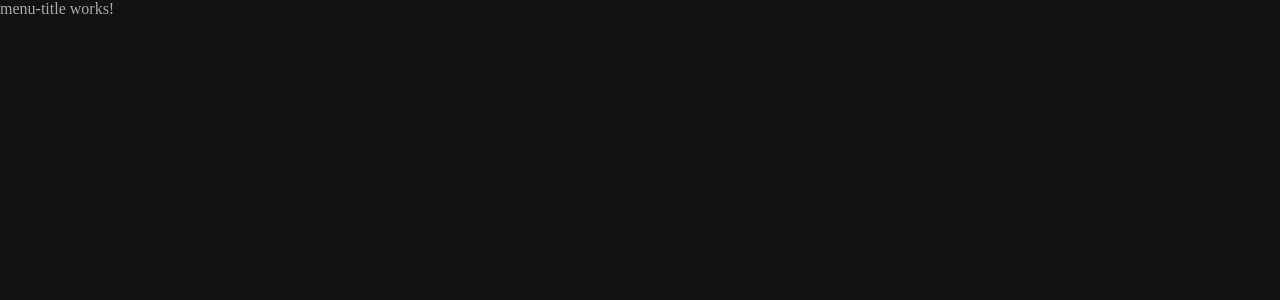
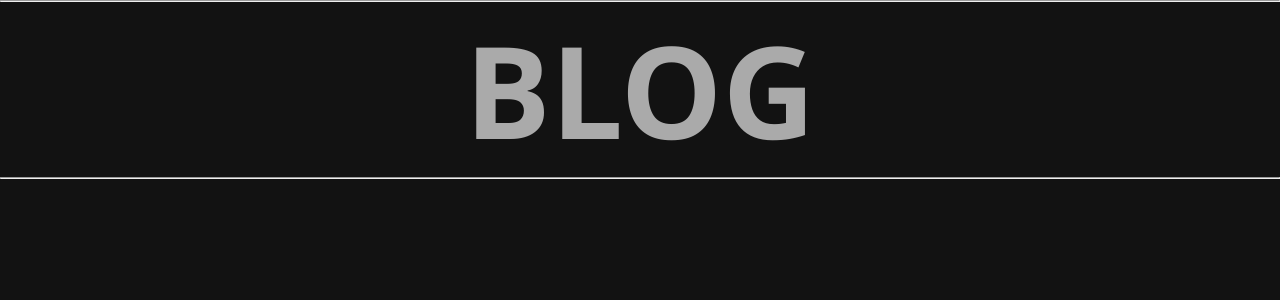
Before and after one commit to LuisGuilh3rme/Angular-Simple-Blog, an Angular app: page / in a window 1280 px wide. Shown: the top 300 px of the page. Built offline with nearby package versions, Linux system fonts and the light colour scheme.

Commit message:
feat: add menu-title component structure

```diff
--- a/src/app/components/menu-title/menu-title.component.css
+++ b/src/app/components/menu-title/menu-title.component.css
@@ -0,0 +1,9 @@
+.menu-title {
+  display: flex;
+  flex-direction: column;
+
+  > h1 {
+    font-size: 8rem;
+    align-self: center;
+  }
+}
--- a/src/app/components/menu-title/menu-title.component.html
+++ b/src/app/components/menu-title/menu-title.component.html
@@ -1 +1,5 @@
-<p>menu-title works!</p>
+<div class="menu-title">
+  <hr />
+  <h1>BLOG</h1>
+  <hr />
+</div>
--- a/src/styles.css
+++ b/src/styles.css
@@ -2,12 +2,15 @@
   --background-color: #121212;
   --font-color: #aaaaaa;
   --decoration-color: #383838;
+
+  --font-family: 'Segoe UI', Tahoma, Geneva, Verdana, sans-serif;
 }
 
 * {
   margin: 0;
   padding: 0;
   box-sizing: border-box;
+  font-family: var(--font-family);
   background-color: var(--background-color);
   color: var(--font-color);
   a {
```
